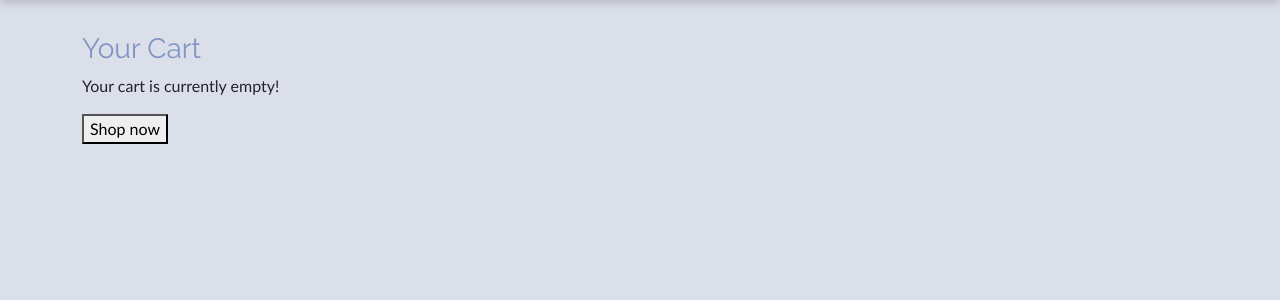
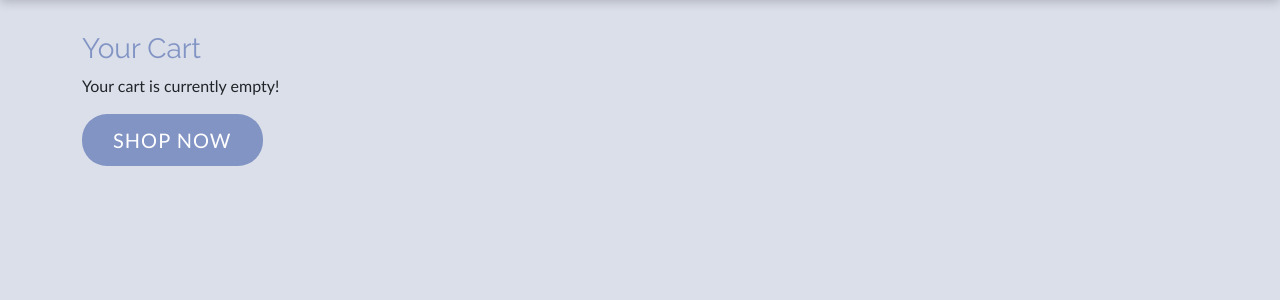
Before and after one commit to 1391819/SFIA-CRUD-core-project, a Flask app: page /cart in a window 1280 px wide. Shown: the part 56-356 px from the top of the page. Run offline with Flask 3, Linux system fonts and the light colour scheme; parts of the project's set-up code (start-up, migrations or seed data) failed here and were passed over.

Commit message:
RN: added some styling + continue shopping and proceed to checkout functionalities

```diff
--- a/application/__init__.py
+++ b/application/__init__.py
@@ -29,7 +29,7 @@ SECRET_KEY = os.getenv("SECRET_KEY")
 app.config["SECRET_KEY"] = SECRET_KEY
 
 # setting session expiry time for security reasons
-app.config["PERMANENT_SESSION_LIFETIME"] = timedelta(seconds=5)
+app.config["PERMANENT_SESSION_LIFETIME"] = timedelta(minutes=10)
 
 
 # this is creating a simulation of the database as an object in our application
--- a/application/routes/routes.py
+++ b/application/routes/routes.py
@@ -24,7 +24,7 @@ def index():
     return render_template("index.html", items=random_items)
 
 
-@app.route("/items", methods=["GET", "POST"])
+@app.route("/items")
 def all_items():
     """Items endpoint: displaying all items
 
@@ -162,3 +162,12 @@ def clear_cart():
     session.pop("cart", None)
     session.modified = True
     return redirect(url_for("cart_page"))
+
+
+###################################################################
+# checkout
+
+
+@app.route("/checkout", methods=["POST"])
+def checkout():
+    return f"Checkout page"
--- a/application/static/css/styles.css
+++ b/application/static/css/styles.css
@@ -101,6 +101,7 @@ p {
 
 .btn-shop-now:hover {
     background-color: rgb(92, 109, 156);
+    color: #fff;
 }
 
 .flex-grid {
--- a/application/templates/cart_page.html
+++ b/application/templates/cart_page.html
@@ -27,13 +27,21 @@
 	{% endfor %}
 </table>
 
+<!-- clear cart -->
 <form action="{{ url_for('clear_cart') }}" method="POST">
-	<button type="submit">Clear cart</button>
+	<button class="btn btn-shop-now" type="submit">Clear cart</button>
 </form>
+
+<!-- continue shopping -->
+<a href="/items" class="btn btn-shop-now">Continue shopping</a>
+
+<!-- proceed to checkout -->
+<form action="{{ url_for('checkout') }}" method="POST">
+	<button class="btn btn-shop-now" type="submit">Proceed to Checkout</button>
+</form>
+
 <!-- else we tell the user that the cart is empty -->
 {% else %}
 <p>Your cart is currently empty!</p>
-<form action="/items" method="POST">
-	<button type="submit">Shop now</button>
-</form>
+<a href="/items" class="btn btn-shop-now">Shop now</a>
 {% endif %} {% endblock content %}
--- a/application/templates/item_page.html
+++ b/application/templates/item_page.html
@@ -38,7 +38,7 @@
 				required
 			/>
 			<br />
-			<button type="submit">Add to cart</button>
+			<button class="btn btn-shop-now" type="submit">Add to cart</button>
 		</form>
 	</div>
 </div>
```
